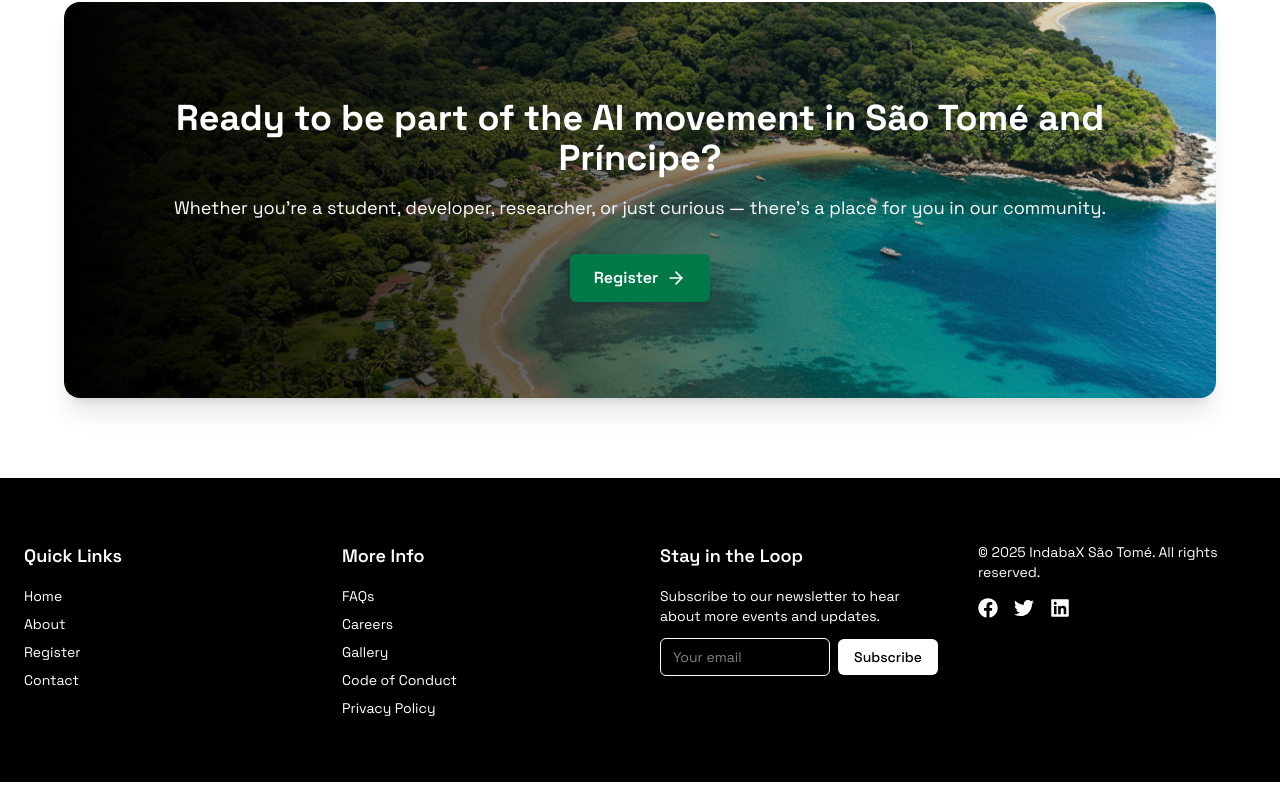
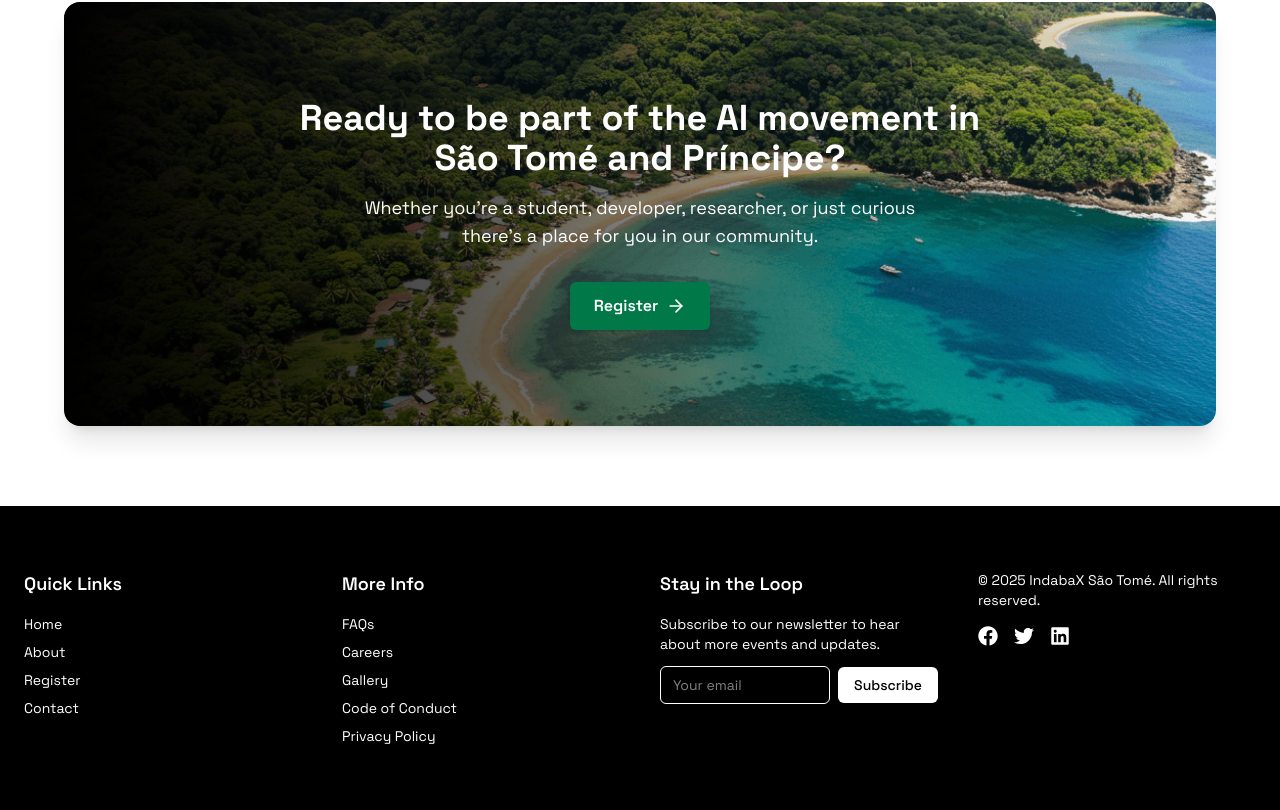
Before and after one commit to MOSOBELULU/indabaX, a React (Vite) app: page / in a window 1280 px wide. Shown: the part 7486-8296 px from the top of the page. Before the commit the page ends 8268 px from the top, so only its background shows below. Built offline with nearby package versions, Linux system fonts and the light colour scheme.

Commit message:
wip: section line break

```diff
--- a/src/components/reusable/JoinUs.jsx
+++ b/src/components/reusable/JoinUs.jsx
@@ -29,7 +29,7 @@ export default function JoinUs() {
     viewport={{ once: true }}
     className="text-3xl sm:text-4xl font-bold"
   >
-    Ready to be part of the AI movement in São Tomé and Príncipe?
+    Ready to be part of the AI movement in <br></br> São Tomé and Príncipe?
   </motion.h2>
 
   <motion.p
@@ -39,7 +39,7 @@ export default function JoinUs() {
     viewport={{ once: true }}
     className="mt-4 text-base sm:text-lg"
   >
-    Whether you're a student, developer, researcher, or just curious —
+    Whether you're a student, developer, researcher, or just curious <br></br>
     there's a place for you in our community.
   </motion.p>
 
```
